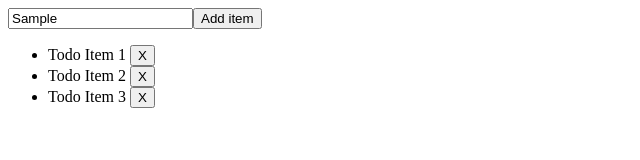
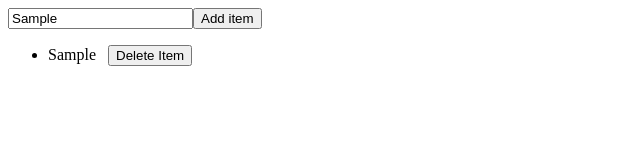
Before and after one commit to stevescarfo/todoapp, a plain HTML site: page index.html in a window 1280 px wide. Both pictures are taken after typing "Sample" into the empty fields and a click on the button "Add item". Shown: the whole page, without its empty margins (0-640 px from the left). Drawn offline with Linux system fonts and the light colour scheme.

Commit message:
To Do before delete created

```diff
--- a/app.js
+++ b/app.js
@@ -1,9 +1,72 @@
+show();
+
+function get_todos() {
+    //grab data from local storage
+    var todos = new Array();
+
+    var todosString = localStorage.getItem("todos");
+
+    // convert to JSON
+
+    if (todosString !== null) {
+
+        todos = JSON.parse(todosString);
+
+    };
+
+    return todos;
+}; // end function
+
+
+
 function add() {
+
+    var todos = get_todos();
+
     var textBoxContent = document.getElementById('itemToAdd').value;
-    localStorage.setItem('todoItem',JSON.stringify(textBoxContent));
 
-    console.log('The value of textBoxContent is ' + textBoxContent);
-}
+    todos.push(textBoxContent);
+
+    localStorage.setItem('todos',JSON.stringify(todos));
+
+    show();
+ }; // end function
+
+
+
+function  show() {
+    var todos = get_todos();
+
+    var html = '<ul>'   // add each todo item to the string as a <li>
+
+    for ( var i = 0; i < todos.length ; i++)
+    {
+        html += '<li>' + todos[i] + '&nbsp;&nbsp;&nbsp;<button>Delete Item</button></li>';
+
+    }
+
+    html += '</ul>';
+
+    document.getElementById('todos').innerHTML = html;
+}; // end function
+
+
 
 
 document.getElementById('addTodo').addEventListener('click', add);
+
+
+
+
+/* Notes on deleting todo items
+
+1. you need a unique ID for each item
+2. you need a delete button - that can be accessed individually in JS (ID)
+3. you can use the ID for each item to give its button a unique ID.
+4. you can grab the ID for the todo that is to be deleted using JS.
+5. remember you can create HTML using strings including IDs.
+6. to remove an element from an array use the function slice().
+
+buttons have to have an event listener - those will be created at the time you dynamically create a button.
+
+*/
--- a/index.html
+++ b/index.html
@@ -7,17 +7,7 @@
     <body>
         <input id="itemToAdd" type="text"><button id="addTodo">Add item</button>
 
-        <ul>
-           <li>
-                Todo Item 1 <button>X</button>
-           </li>
-           <li>
-                Todo Item 2 <button>X</button>
-           </li>
-           <li>
-                Todo Item 3 <button>X</button>
-           </li>
-        </ul>
+          <div id="todos"></div>
 
     </body>
     <script src="app.js"></script>
```
